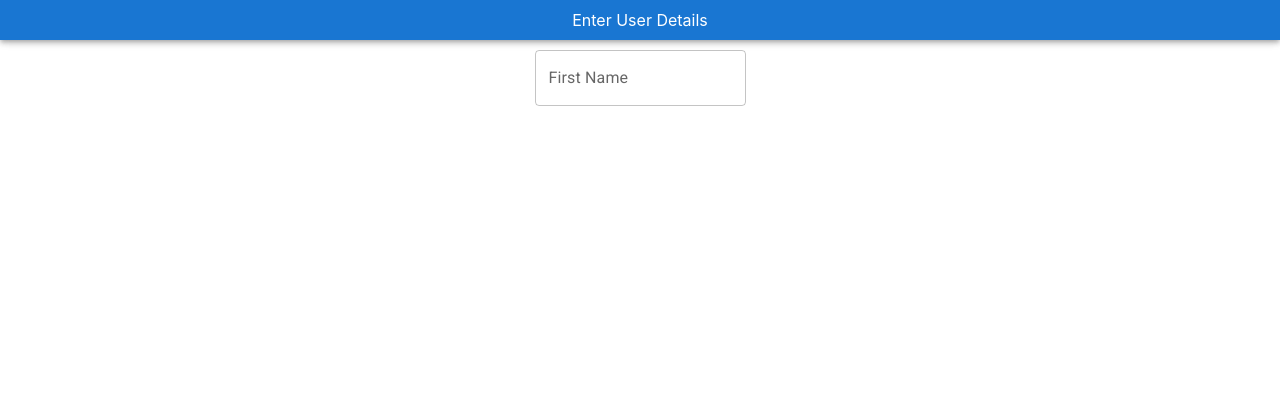
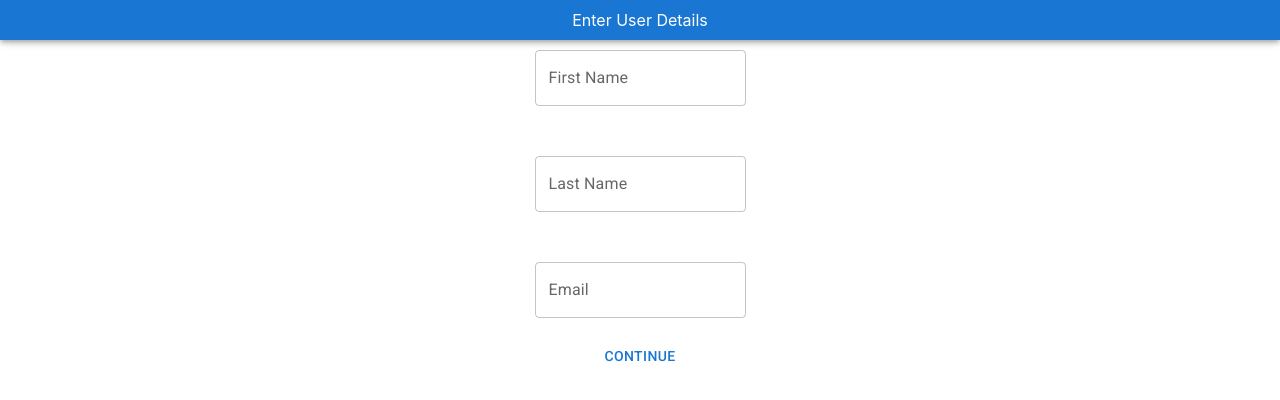
Before and after one commit to tatsianash/multi-step-form, a React (Create React App) app: page / in a window 1280 px wide. Shown: the top 400 px of the page. Built offline with nearby package versions, Linux system fonts and the light colour scheme.

Commit message:
Finish skeleton of first step

```diff
--- a/src/components/FormUserDetails.tsx
+++ b/src/components/FormUserDetails.tsx
@@ -22,6 +22,8 @@ export default function FormUserDetails({
   const styles = {
     root: {
       display: 'flex',
+      flexDirection: 'column',
+
       alignItems: 'center',
       justifyContent: 'center',
     },
@@ -33,7 +35,7 @@ export default function FormUserDetails({
   };
 
   return (
-    <div style={styles.root}>
+    <div style={styles.root as React.CSSProperties}>
       <AppBar style={styles.appbar}>Enter User Details</AppBar>
       <TextField
         style={styles.textField}
@@ -41,6 +43,22 @@ export default function FormUserDetails({
         onChange={(e) => handleChange('firstName', e.target.value)}
         value={values?.firstName}
       />
+
+      <TextField
+        style={styles.textField}
+        label="Last Name"
+        onChange={(e) => handleChange('lastName', e.target.value)}
+        value={values?.lastName}
+      />
+
+      <TextField
+        style={styles.textField}
+        label="Email"
+        onChange={(e) => handleChange('email', e.target.value)}
+        value={values?.email}
+      />
+      <br></br>
+      <Button onClick={toNextStep}>Continue</Button>
     </div>
   );
 }
--- a/src/components/UserForm.tsx
+++ b/src/components/UserForm.tsx
@@ -10,6 +10,7 @@ export interface FormDataType {
   email?: string | undefined;
   occupation?: string | undefined;
   city?: string | undefined;
+  state?: string | undefined;
   bio?: string | undefined;
 }
 
@@ -21,6 +22,7 @@ export default function UserForm() {
     email: '',
     occupation: '',
     city: '',
+    state: '',
     bio: '',
   });
 
@@ -45,8 +47,9 @@ export default function UserForm() {
           values={formData}
         />
       );
-    // case 2:
-    //   return <FormPersonalDetails nextStep={nextStep} prevStep={prevStep} handleChange={handleFieldsChange} values={formData}/>;
+    case 2:
+      return <div>nextpage</div>;
+    //   <FormPersonalDetails nextStep={nextStep} prevStep={prevStep} handleChange={handleFieldsChange} values={formData}/>;
     // case 3:
     //   return <Confirm nextStep={nextStep} prevStep={prevStep} handleChange={handleFieldsChange} values={formData}/>;
     // case 4:
```
Also changed, not shown: src/components/labelMap.ts (added, +9 -0 lines).
